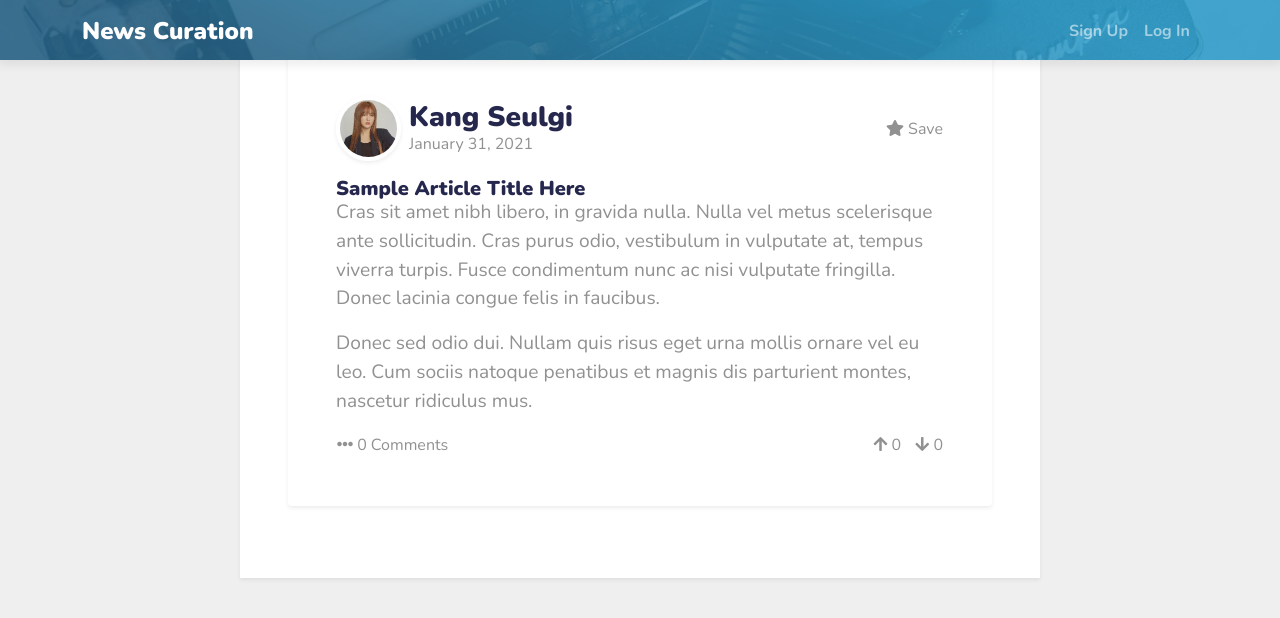
After one commit to ralf-t/news-curation, a Flask app: template news_curation/templates/index.html in a window 1280 px wide. The commit adds this page. Shown: the top 618 px of the page. Run offline with Flask 2, Linux system fonts and the light colour scheme; the template is opened without the code that fills it, so the values that code supplies are empty; parts of the project's set-up code (start-up, migrations or seed data) failed here and were passed over; some libraries are stand-ins or nearby versions.

Commit message:
Home Page and Sign Up
added index.html, signup.html and modified main.css

```diff
--- a/news_curation/static/main.css
+++ b/news_curation/static/main.css
@@ -127,7 +127,7 @@ h1,h2,h3,h4,h5,h6 {
  }
 
 .btn-grad:hover {
-    background-position: right center; /* change the direction of the change here */
+    background-position: right center;
     color: #fff;
     text-decoration: none;
  }
@@ -194,16 +194,37 @@ i {
     box-shadow: 2px 1000px 1px #ffffff inset;
 }
 
- .btn-topic:hover, .btn-topic:focus {
+.btn-topic:hover, .btn-topic:focus {
     background-position: right center;
     box-shadow: none;
     color: white;
  }
 
- i.topic {
-     display: inline;
+i.topic {
+    display: inline;
     color: #ffffff;
  }
+
+i.topic {
+    display: inline;
+    color: #ffffff;
+}
+
+.btn-icon{
+    box-shadow: none;
+    padding: 0;
+    color: #919191;
+}
+
+.btn-icon:hover, .btn-icon:focus {
+    box-shadow: none;
+    font-weight: 700;
+    color: #919191;
+}
+
+.icon-left {
+    display: inline;
+}
 
 /*for mobile phone*/
 @media only screen and (max-width: 768px) {
@@ -214,7 +235,7 @@ i {
         width: 100%;
     }
     .navbar-nav {
-        background: rgba(145, 145, 145, .95);
+        background: rgba(170, 170, 170, 0.95);
         margin-top: 5px;
     }
 }
--- /dev/null
+++ b/news_curation/templates/index.html
@@ -0,0 +1,107 @@
+<!DOCTYPE html>
+<html lang="en">
+<head>
+    <!--Required meta tags-->
+    <meta charset="UTF-8">
+    <meta name="viewport" content="width=device-width, initial-scale=1.0">
+
+    <!--Bootstrap CSS-->
+    <link href="https://cdn.jsdelivr.net/npm/bootstrap@5.0.0/dist/css/bootstrap.min.css" rel="stylesheet" integrity="sha384-wEmeIV1mKuiNpC+IOBjI7aAzPcEZeedi5yW5f2yOq55WWLwNGmvvx4Um1vskeMj0" crossorigin="anonymous">
+    <link rel="stylesheet" href="https://use.fontawesome.com/releases/v5.6.1/css/all.css" integrity="sha384-gfdkjb5BdAXd+lj+gudLWI+BXq4IuLW5IT+brZEZsLFm++aCMlF1V92rMkPaX4PP" crossorigin="anonymous">
+
+    <link rel="stylesheet" type="text/css" href="../static/main.css">
+    <link href="https://fonts.googleapis.com/css2?family=Nunito:wght@300;400;600;700;900&display=swap" rel="stylesheet">
+
+    <title>Browse Feed</title>
+</head>
+<body>
+    <!--Navigation Bar-->
+
+    <nav class="navbar navbar-expand-lg navbar-dark fixed-top">
+      <div class="container">
+        <a href="#" class="navbar-brand navbar-logo">News Curation</a>
+        <button
+            class="navbar-toggler"
+            type="button"
+            data-bs-toggle="collapse"
+            data-bs-target="#toggleMobileMenu"
+            aria-controls="toggleMobileMenu"
+            aria-expanded="false"
+            aria-lable="Toggle navigation"
+        >
+            <span class="navbar-toggler-icon"></span>
+        </button>
+        <div class="collapse navbar-collapse" id="toggleMobileMenu">
+            <ul class="navbar-nav ms-auto text-center">
+              <li><a href="signup.html" class="nav-link">Sign Up</a></li>
+              <li><a href="login.html" class="nav-link">Log In</a></li>
+            </ul>
+        </div>
+      </div>
+    </nav>
+
+    <!--Header Image-->
+    <img src="../static/header.png" class="header">
+
+    <!--Contents-->
+    <div class="content-container mx-auto p-5 shadow-sm">
+        <!--post-->
+        <div class="media p-5 mb-4 rounded shadow-sm">
+          <!--user image and name-->
+          <div class="d-flex align-items-center">
+            <!--image-->
+            <div class="me-2">
+              <img class="post-profile align-self-start mr-3 rounded-circle shadow-sm" src="../static/seulgi.jpg" alt="Generic placeholder image">
+            </div>
+            <!--name and date-->
+            <div>
+              <h3 class="mt-0">Kang Seulgi</h3>
+              <small>January 31, 2021</small>
+            </div>
+            <!--save-->
+            <div class="ms-auto">
+              <button type="button" class="btn btn-icon">
+                <i class="fas fa-star icon-left"></i>
+                <span>Save</span>
+              </button>
+            </div>
+          </div>
+          <!--end of user image and name-->
+          <!--article content-->
+          <div class="media-body mt-3">
+            <!--title-->
+            <h5>Sample Article Title Here</h5>
+            <!--content-->
+            <p>Cras sit amet nibh libero, in gravida nulla. Nulla vel metus scelerisque ante sollicitudin. Cras purus odio, vestibulum in vulputate at, tempus viverra turpis. Fusce condimentum nunc ac nisi vulputate fringilla. Donec lacinia congue felis in faucibus.</p>
+            <p>Donec sed odio dui. Nullam quis risus eget urna mollis ornare vel eu leo. Cum sociis natoque penatibus et magnis dis parturient montes, nascetur ridiculus mus.</p>
+          </div>
+          <!--end of article content-->
+          <!--comment and rate-->
+          <div class="d-flex">
+            <!--comment-->
+            <div class="me-auto">
+              <button type="button" class="btn btn-icon">
+                <i class="fas fa-ellipsis-h icon-left"></i>
+                <span>0 Comments</span>
+              </button>
+            </div>
+            <!--rate-->
+            <div>
+              <button type="button" class="btn btn-icon me-2">
+                <i class="fas fa-arrow-up icon-left"></i>
+                <span>0</span>
+              </button>
+              <button type="button" class="btn btn-icon">
+                <i class="fas fa-arrow-down icon-left"></i>
+                <span>0</span>
+              </button>
+            </div>
+          </div>
+          <!--end of comment and rate-->
+        </div>
+        <!--end of post-->
+
+    <!--Bootstrap JavaScript-->
+    <script src="https://cdn.jsdelivr.net/npm/bootstrap@5.0.0/dist/js/bootstrap.bundle.min.js" integrity="sha384-p34f1UUtsS3wqzfto5wAAmdvj+osOnFyQFpp4Ua3gs/ZVWx6oOypYoCJhGGScy+8" crossorigin="anonymous"></script>
+</body>
+</html>
```
Also changed, not shown: news_curation/templates/signup.html (added, +82 -0 lines), news_curation/static/seulgi.jpg (added).
